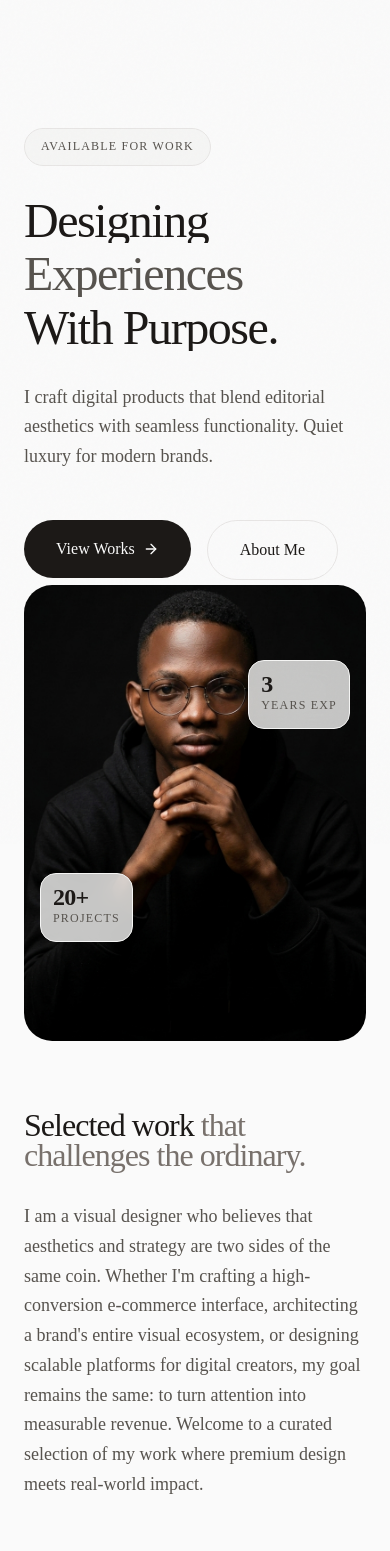
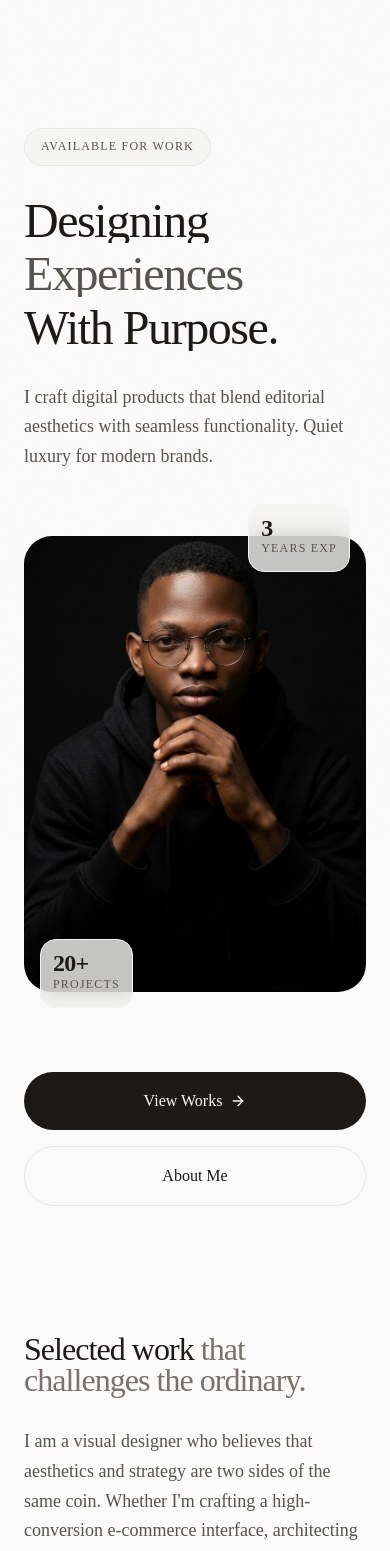
Before and after one commit to muhammedfolarin-beep/my-premium-portfolio, a Next.js app: page / in a window 390 px wide. Shown: the top 1551 px of the page. Built offline with nearby package versions, Linux system fonts and the light colour scheme.

Commit message:
Fix hero section mobile responsiveness and button order

```diff
--- a/components/hero/HeroSection.tsx
+++ b/components/hero/HeroSection.tsx
@@ -74,10 +74,10 @@ export function HeroSection() {
             {/* Soft radial gradient background */}
             <div className="absolute inset-0 bg-[radial-gradient(circle_at_50%_50%,rgba(var(--color-accent-primary-rgb),0.03)_0%,transparent_50%)]" />
 
-            <div className="max-w-[1440px] w-full grid grid-cols-1 lg:grid-cols-2 gap-16 lg:gap-8 items-center z-10">
+            <div className="max-w-[1440px] w-full grid grid-cols-1 lg:grid-cols-2 gap-8 lg:gap-16 items-center z-10">
                 {/* Left Side */}
                 <motion.div
-                    className="flex flex-col items-start gap-8 max-w-2xl"
+                    className="flex flex-col items-start gap-8 max-w-2xl order-1 relative z-30"
                     variants={containerVariants}
                     initial="hidden"
                     animate="visible"
@@ -110,17 +110,18 @@ export function HeroSection() {
                         </Typography>
                     </motion.div>
 
-                    <motion.div variants={fadeVariants} className="flex gap-4 pt-4">
+                    {/* Desktop Buttons */}
+                    <motion.div variants={fadeVariants} className="hidden lg:flex gap-4 pt-4">
                         <Button variant="primary" size="lg" withArrow>View Works</Button>
                         <Button variant="outline" size="lg">About Me</Button>
                     </motion.div>
                 </motion.div>
 
                 {/* Right Side */}
-                <div className="relative h-[40vh] md:h-[60vh] lg:h-[80vh] w-full flex items-center justify-center">
+                <div className="relative w-full flex items-center justify-center order-2 py-8 lg:py-0 lg:h-[80vh]">
                     {/* Floating elements */}
                     <motion.div
-                        className="absolute top-4 right-4 md:top-10 md:right-10 z-20 bg-[var(--color-surface)]/80 backdrop-blur-md border border-[var(--color-border-soft)] p-3 md:p-4 rounded-2xl shadow-floating"
+                        className="absolute top-0 right-4 md:top-10 md:right-10 z-20 bg-[var(--color-surface)]/80 backdrop-blur-md border border-[var(--color-border-soft)] p-3 md:p-4 rounded-2xl shadow-floating"
                         style={{ x: layer2X, y: layer2Y }}
                         initial={{ opacity: 0, y: 20 }}
                         animate={{ opacity: 1, y: 0 }}
@@ -131,7 +132,7 @@ export function HeroSection() {
                     </motion.div>
 
                     <motion.div
-                        className="absolute bottom-10 left-4 md:bottom-20 md:left-10 z-20 bg-[var(--color-surface)]/80 backdrop-blur-md border border-[var(--color-border-soft)] p-3 md:p-4 rounded-2xl shadow-floating"
+                        className="absolute bottom-4 left-4 md:bottom-20 md:left-10 z-20 bg-[var(--color-surface)]/80 backdrop-blur-md border border-[var(--color-border-soft)] p-3 md:p-4 rounded-2xl shadow-floating"
                         style={{ x: layer2X, y: layer2Y }}
                         initial={{ opacity: 0, y: 20 }}
                         animate={{ opacity: 1, y: 0 }}
@@ -153,6 +154,17 @@ export function HeroSection() {
                         <div className="absolute inset-0 bg-gradient-to-tr from-[var(--color-surface)] to-transparent mix-blend-multiply dark:hidden pointer-events-none" />
                     </motion.div>
                 </div>
+
+                {/* Mobile Buttons */}
+                <motion.div
+                    className="flex lg:hidden flex-col sm:flex-row gap-4 w-full order-3 relative z-30 pt-4"
+                    variants={fadeVariants}
+                    initial="hidden"
+                    animate="visible"
+                >
+                    <Button variant="primary" size="lg" className="w-full justify-center" withArrow>View Works</Button>
+                    <Button variant="outline" size="lg" className="w-full justify-center">About Me</Button>
+                </motion.div>
             </div>
         </section>
     );
```
